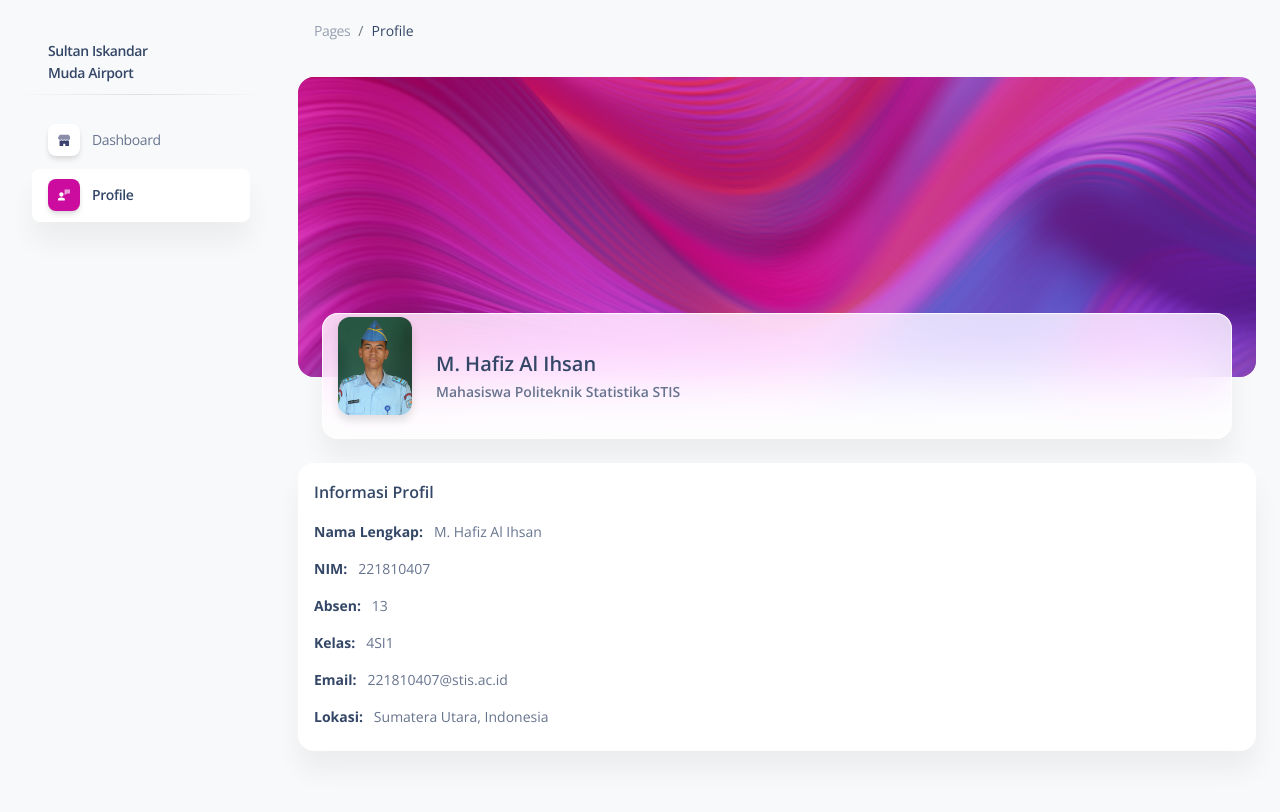
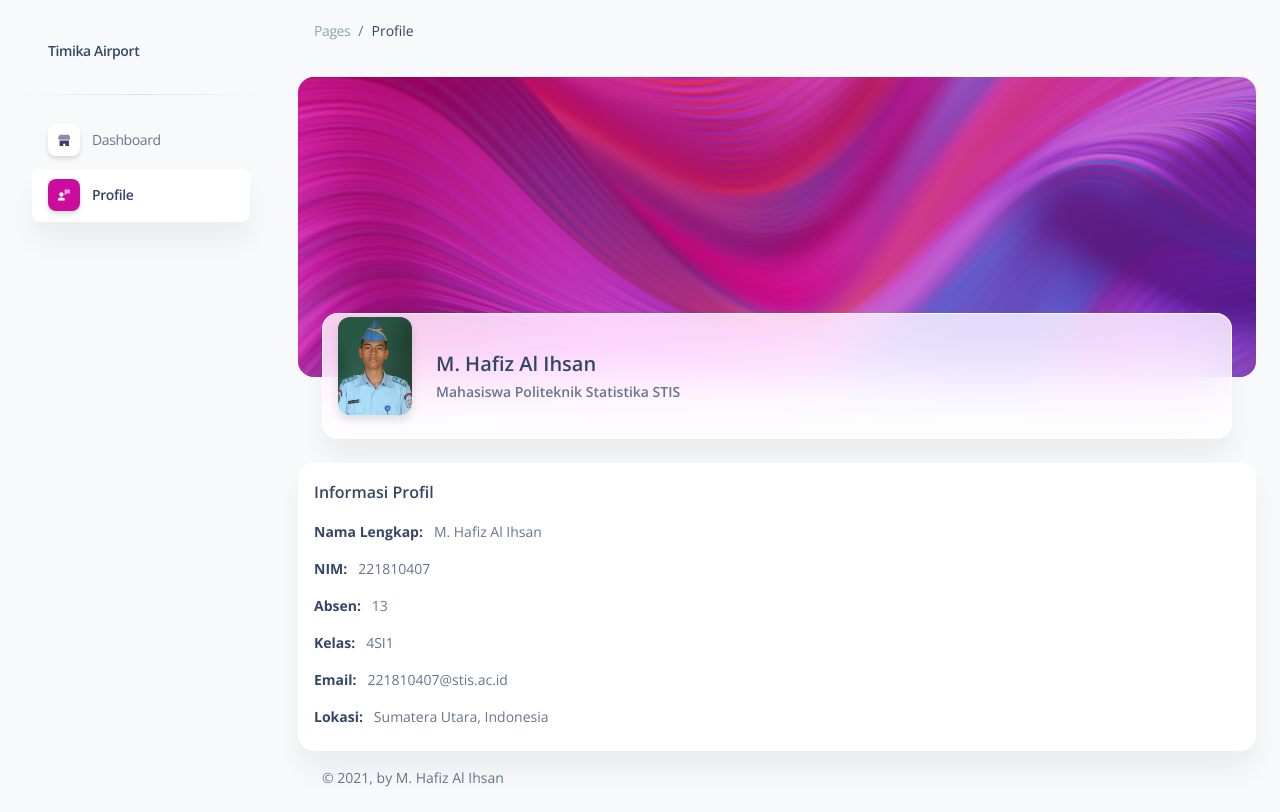
Before and after one commit to HafizIhsan/17-221810407, a website: page pages/profile.html in a window 1280 px wide. Drawn offline with nearby package versions, Linux system fonts and the light colour scheme.

Commit message:
update dashboard dan profil

```diff
--- a/pages/profile.html
+++ b/pages/profile.html
@@ -41,7 +41,7 @@
         <div class="sidenav-header">
             <i class="fas fa-times p-3 cursor-pointer text-secondary opacity-5 position-absolute end-0 top-0 d-none d-xl-none" aria-hidden="true" id="iconSidenav"></i>
             <a class="navbar-brand m-0" href="./dashboard.html" target="_blank">
-                <span class="font-weight-bold">Sultan Iskandar <br> Muda Airport</span>
+                <span class="font-weight-bold">Timika Airport</span>
             </a>
         </div>
         <hr class="horizontal dark mt-0">
@@ -169,6 +169,20 @@
                     </div>
                 </div>
             </div>
+            <footer class="footer pt-3  ">
+                <div class="container-fluid">
+                    <div class="row align-items-center justify-content-lg-between">
+                        <div class="col-lg-6 mb-lg-0 mb-4">
+                            <div class="copyright text-center text-sm text-muted text-lg-start">
+                                ©
+                                <script>
+                                    document.write(new Date().getFullYear())
+                                </script>, by M. Hafiz Al Ihsan
+                            </div>
+                        </div>
+                    </div>
+                </div>
+            </footer>
         </div>
     </main>
     <!--   Core JS Files   -->
```
Also changed, not shown: pages/dashboard.html (+19 -3 lines).
